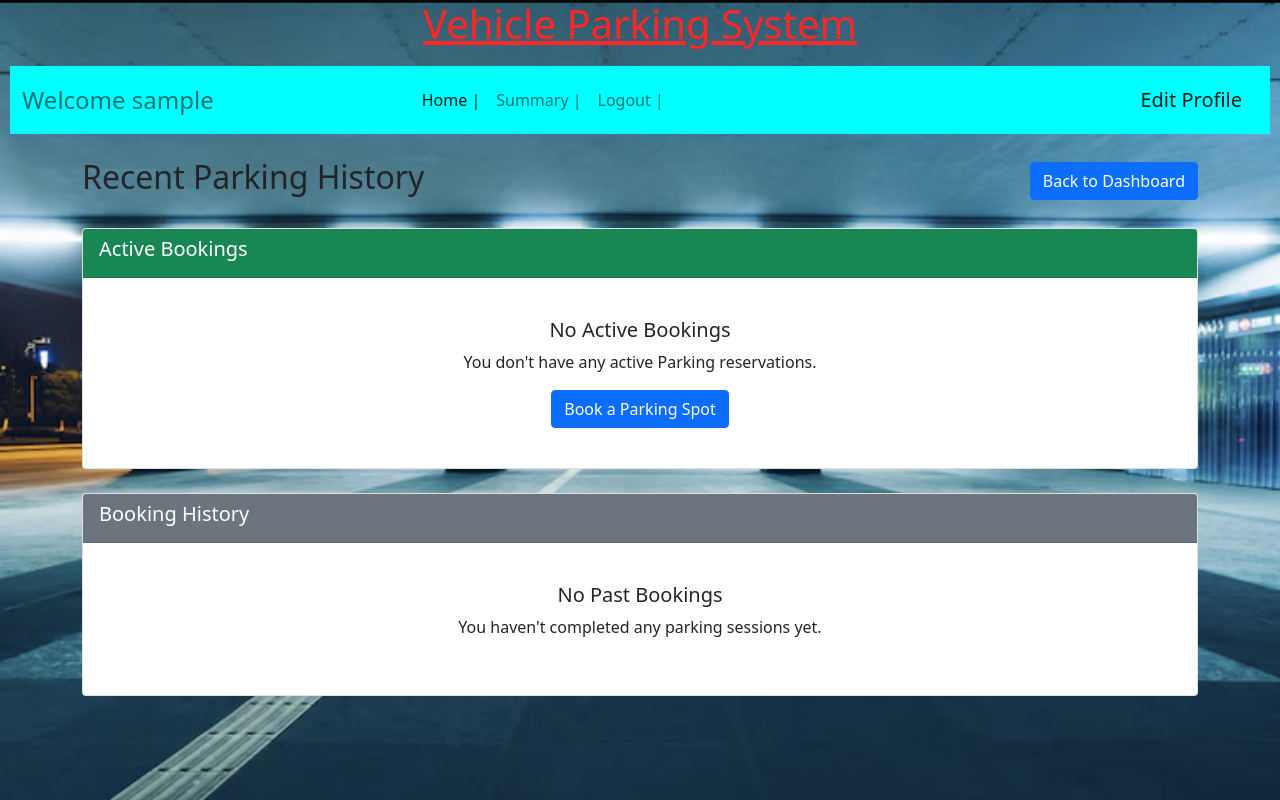
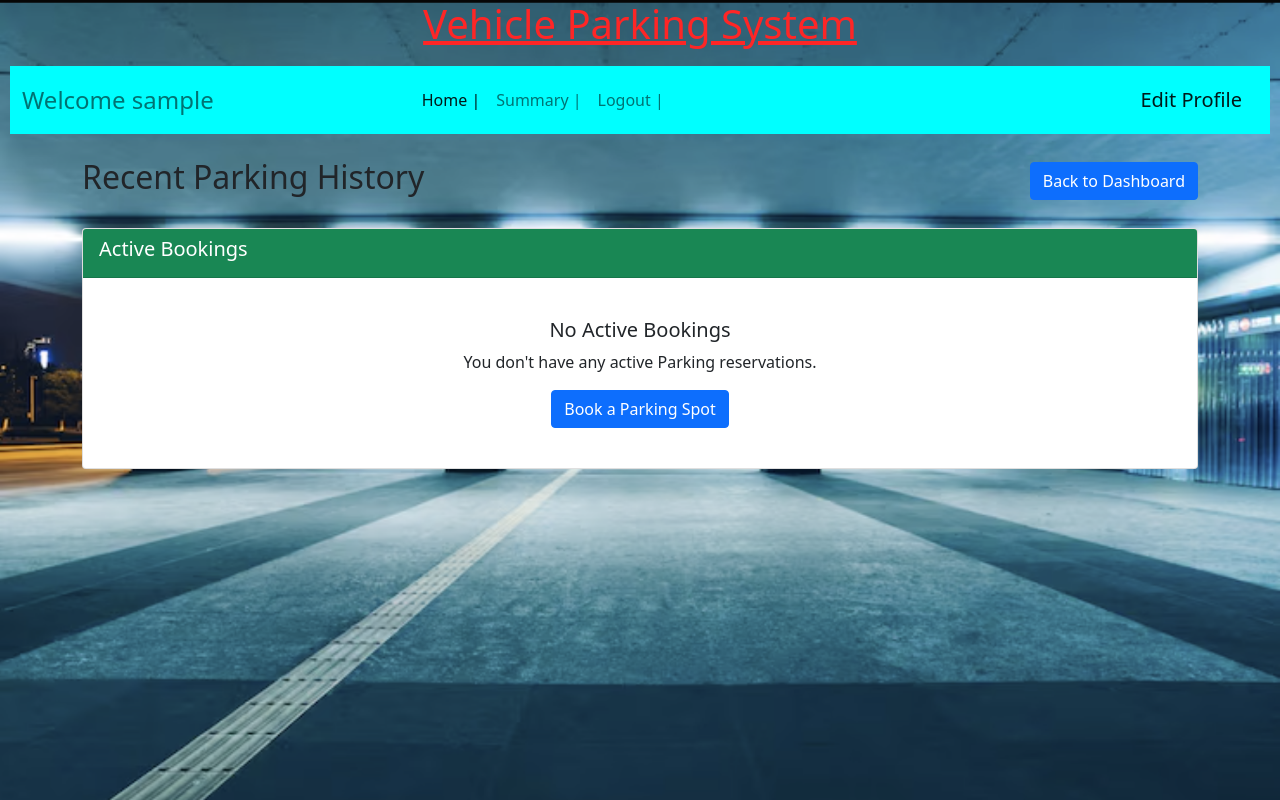
Before and after one commit to 24f3002284/vehicle-parking-app-v1, a Flask app: a page that uses templates/my_bookings.html in a window 1280 px wide. Run offline with Flask 3, Linux system fonts and the light colour scheme; data comes from the database, SQL or seed files in the repository.

Commit message:
Update my_bookings.html

```diff
--- a/templates/my_bookings.html
+++ b/templates/my_bookings.html
@@ -66,76 +66,6 @@
         </div>
     </div>
 
-    <!--Past Bookings-->
-    <div class="row">
-        <div class="col-12">
-            <div class="card">
-                <div class="card-header bg-secondary text-white">
-                    <h5>Booking History</h5>
-                </div>
-                <div class="card-body">
-                    {%if past_bookings%}
-                        <div class="table-responsive">
-                            <table>
-                                <tr>
-                                    <th>Booking ID</th>
-                                    <th>Location</th>
-                                    <th>Spot ID</th>
-                                    <th>Vehicle No</th>
-                                    <th>Start Time</th>
-                                    <th>End Time</th>
-                                    <th>Duration</th>
-                                    <th>Total Cost</th>
-                                    <th>Status</th>
-                                </tr>
 
-                                {%for booking_data in past_bookings%}
-                                <tr>
-                                    <td>{{booking_data.booking.id}}</td>
-                                    <td>{{booking_data.lot.address}}</td>
-                                    <td>{{booking_data.spot.id}}</td>
-                                    <td>{{booking_data.booking.vehicle_no}}</td>
-                                    <td>{{booking_data.booking.p_time.strftime('%d/%m/%Y %H:%M')}}</td>
-                                    <td>
-                                        {%if booking_data.booking.l_time%}
-                                        {{booking_data.booking.l_time.strftime('%d/%m/%Y %H:%M')}}
-                                        {%else%}
-                                        <span class="text-muted">-</span>
-                                        {%endif%}
-                                    </td>
-                                    <td>
-                                        {%if booking_data.duration%}
-                                        {{booking_data.duration}} hours
-                                        {%else%}
-                                        <span class="text-muted">-</span>
-                                        {%endif%}
-                                    </td>
-                                    <td>
-                                        {%if booking_data.cost%}
-                                            <strong class="text-success">Rs.{{booking_data.cost}}</strong>
-                                        {%else%}
-                                            <span class="text-muted">-</span>
-                                        {%endif%}
-                                    </td>
-                                    <td>
-                                        <span class="badge bg-success">Completed</span>
-                                    </td>
-                                </tr>
-                            {%endfor%}
-                            </table>
-                        </div>
-                    {%else%}
-
-                    <div class="text-center py-4">
-                        <h5>No Past Bookings</h5>
-                        <p>You haven't completed any parking sessions yet.</p>
-                    </div>
-                    {%endif%}
-                </div>
-
-            </div>
-
-    </div>
-    </div>
 </div>
 {%endblock%}
```
